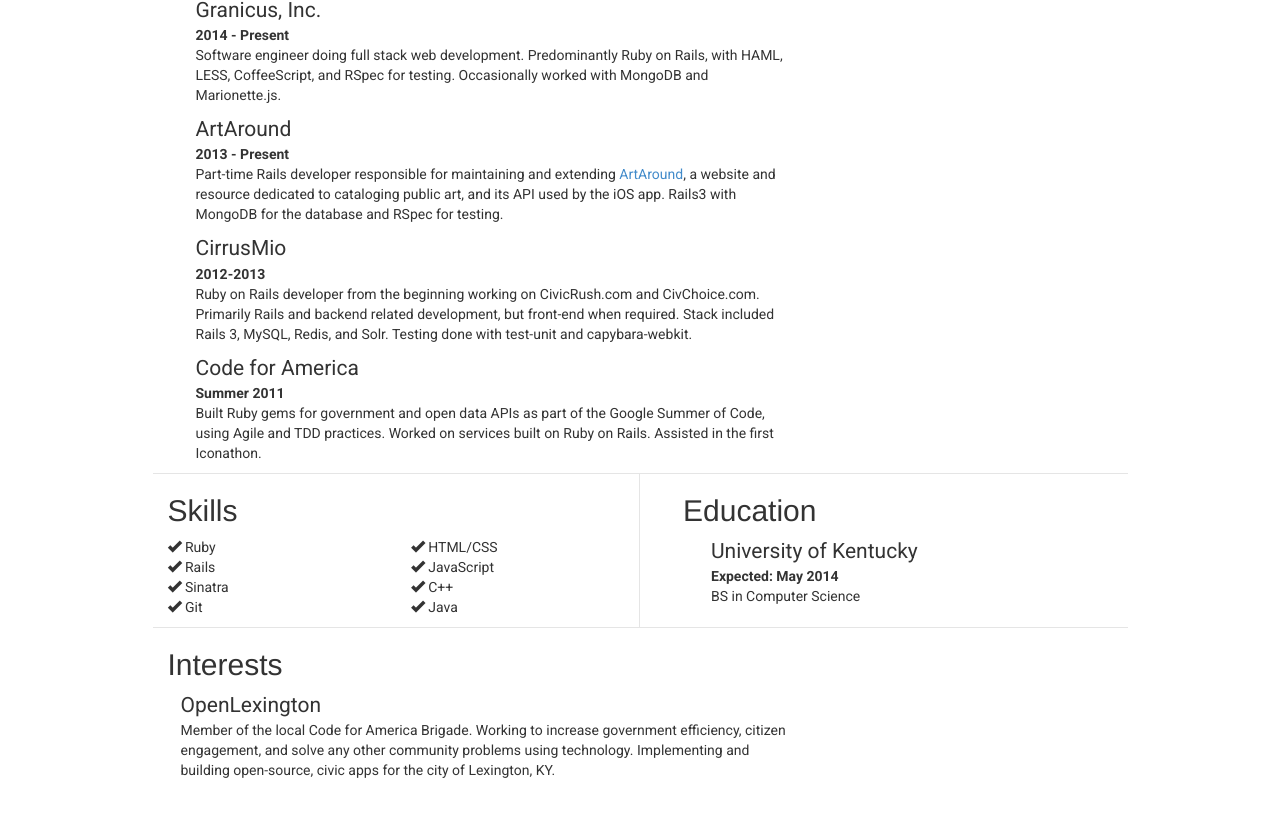
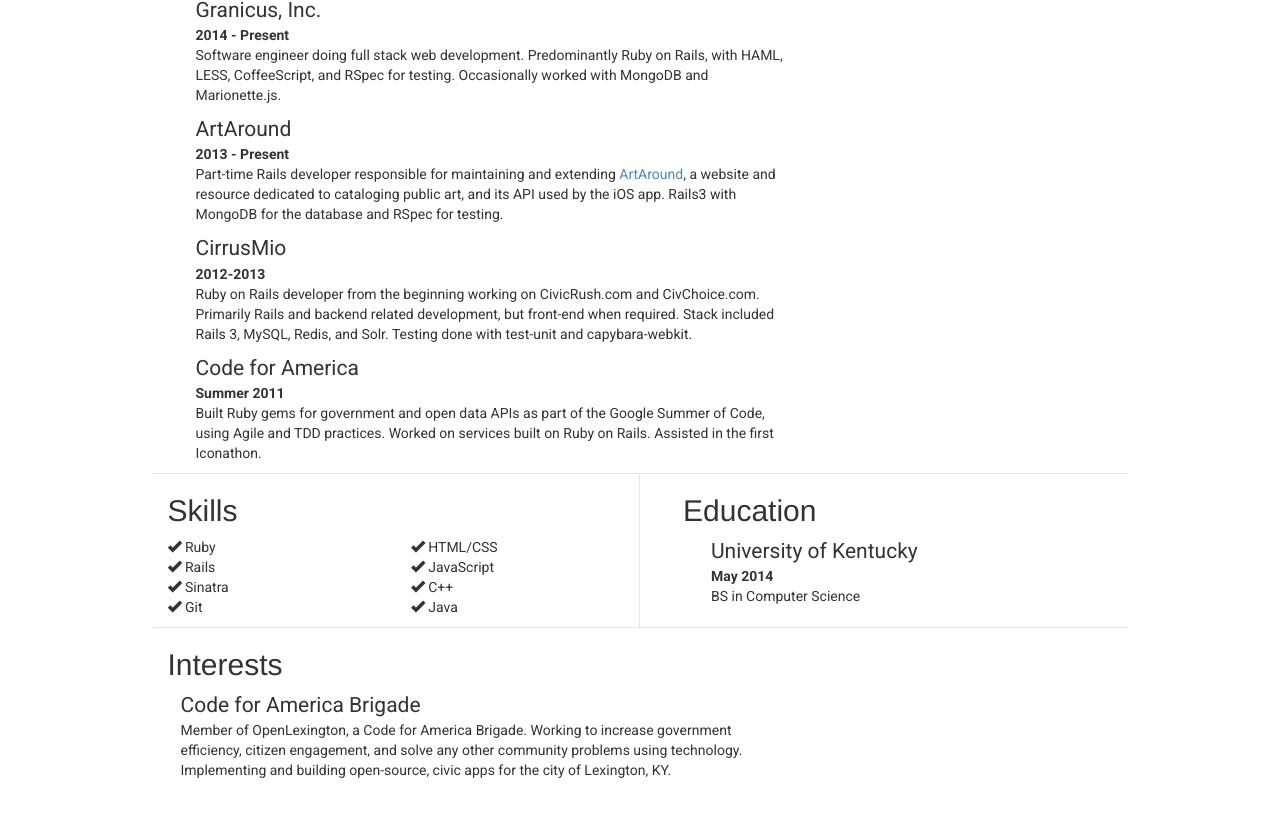
Before and after one commit to blakeshall/blakeshall.github.com, a plain HTML site: page resume.html in a window 1280 px wide. Shown: the part 224-1040 px from the top of the page. Drawn offline with Linux system fonts and the light colour scheme.

Commit message:
More updates

```diff
--- a/resume.html
+++ b/resume.html
@@ -138,7 +138,7 @@
             <h2>Education</h2>
             <div class="indent">
               <p class="lead job">University of Kentucky</p>
-              <strong>Expected: May 2014</strong>
+              <strong>May 2014</strong>
               <p>BS in Computer Science</p>
             </div>
           </div>
@@ -150,8 +150,8 @@
           <h2>Interests</h2>
           <div class="row">
               <div class="col-md-8 indent">
-                <p class="lead job">OpenLexington</p>
-                <p>Member of the local Code for America Brigade. Working to
+                <p class="lead job">Code for America Brigade</p>
+                <p>Member of OpenLexington, a Code for America Brigade. Working to
                   increase government efficiency, citizen engagement, and solve
                   any other community problems using technology. Implementing
                   and building open-source, civic apps for the city of
```
Also changed, not shown: 1 other file.
